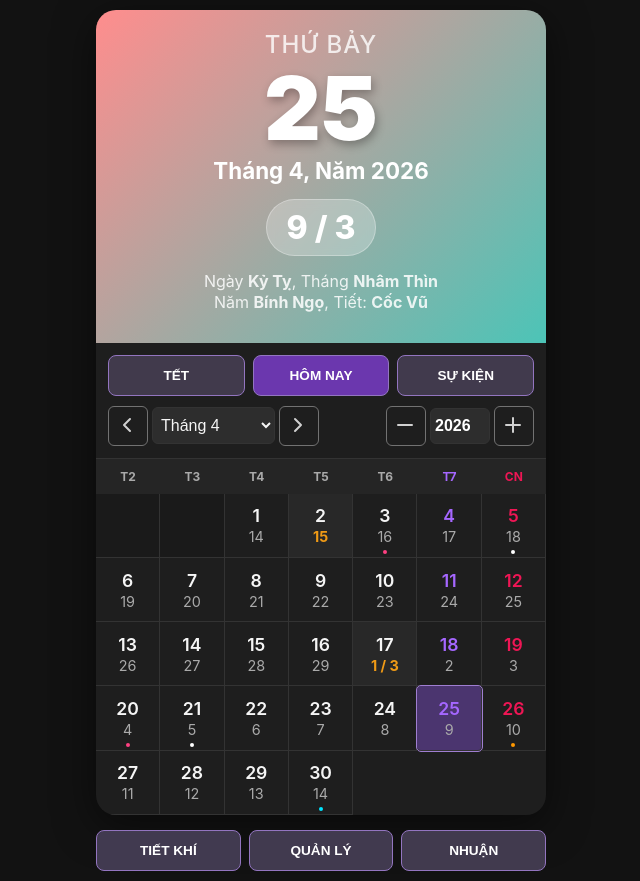
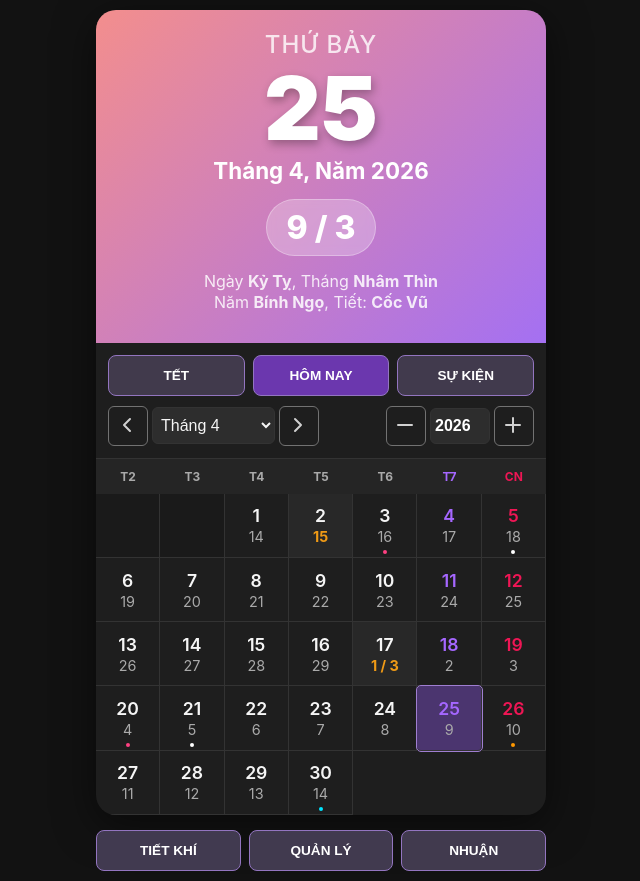
Before and after one commit to Toominh/lichholenguyen, a plain HTML site: page index.html in a window 1280 px wide. Shown: the whole page, without its empty margins (319-959 px from the left). Drawn offline with Linux system fonts and the light colour scheme.

Commit message:
Update index.html

```diff
--- a/index.html
+++ b/index.html
@@ -34,7 +34,7 @@
 
         .calendar-box { background: var(--box-bg); width: 100%; max-width: 450px; border-radius: 20px; box-shadow: 0 10px 40px rgba(0,0,0,0.5); overflow: hidden; }
 
-        .today-banner { background: linear-gradient(135deg, #ff8d8d, #4cc4b7); color: white; padding: 20px 15px; text-align: center; position: relative; }
+        .today-banner { background: linear-gradient(135deg, #f38e8d, #a470f2); color: white; padding: 20px 15px; text-align: center; position: relative; }
         .today-dow { font-size: 1.5rem; font-weight: 500; text-transform: uppercase; letter-spacing: 1px; opacity: 0.8; margin-bottom: 5px; }
         .today-solar { font-size: 5.5rem; font-weight: 900; line-height: 1; margin: 0; text-shadow: 2px 4px 10px rgba(0,0,0,0.3); }
         .today-my { font-size: 1.4rem; font-weight: 700; margin: 5px 0 15px 0; color: #fff; }
@@ -91,7 +91,7 @@
 
         .special-text { color: #ef9a16; font-weight: bold; }
         .special-bg { background-color: var(--lunar-special) !important; }
-        .selected-cell { background: #4b356f; !important; }
+        .selected-cell { background: #4b356f !important; }
         .empty { background: var(--empty-bg); }
 
         .indicator-container { position: absolute; bottom: 3px; display: flex; gap: 2px; justify-content: center; width: 100%; flex-wrap: wrap; }
```
